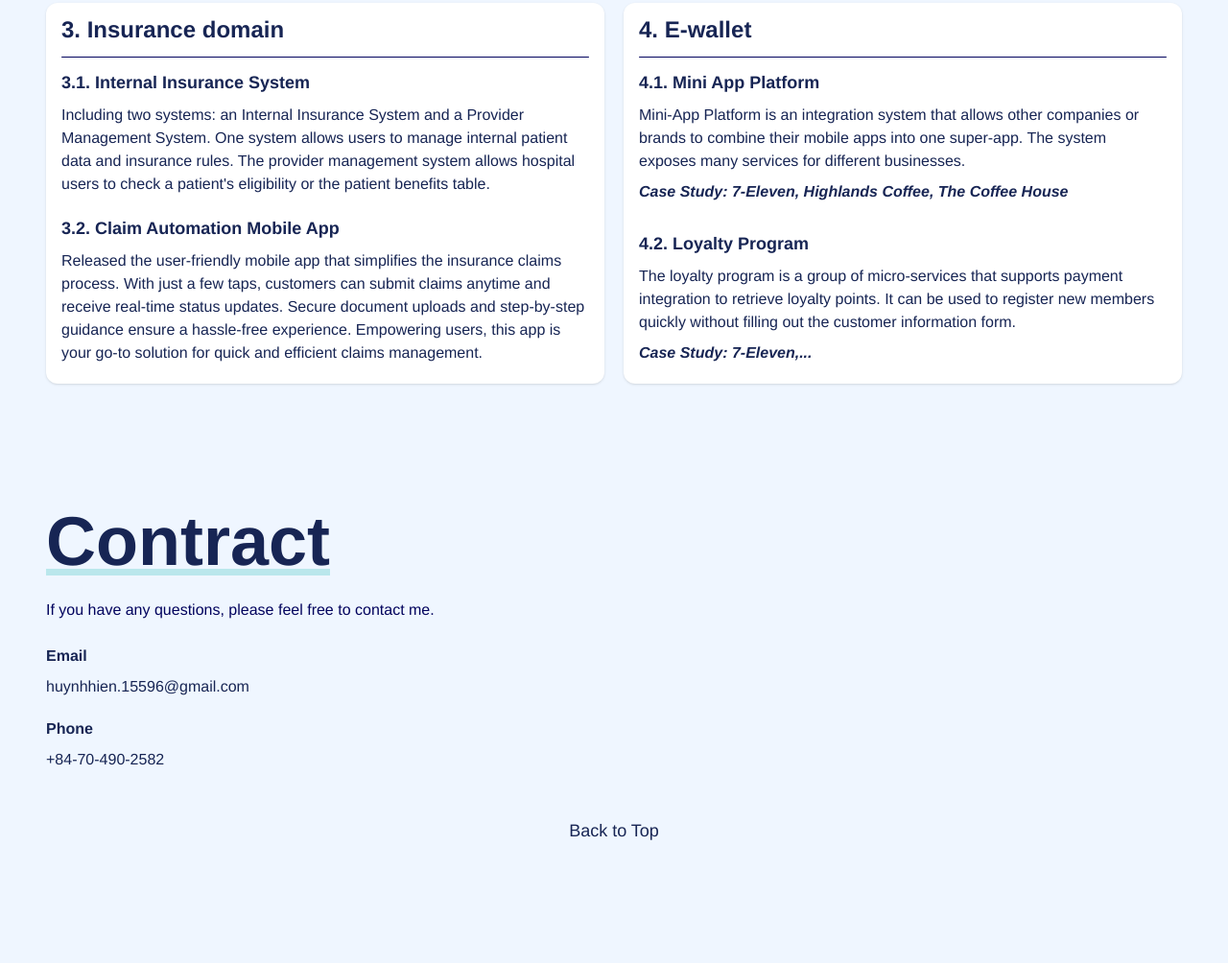
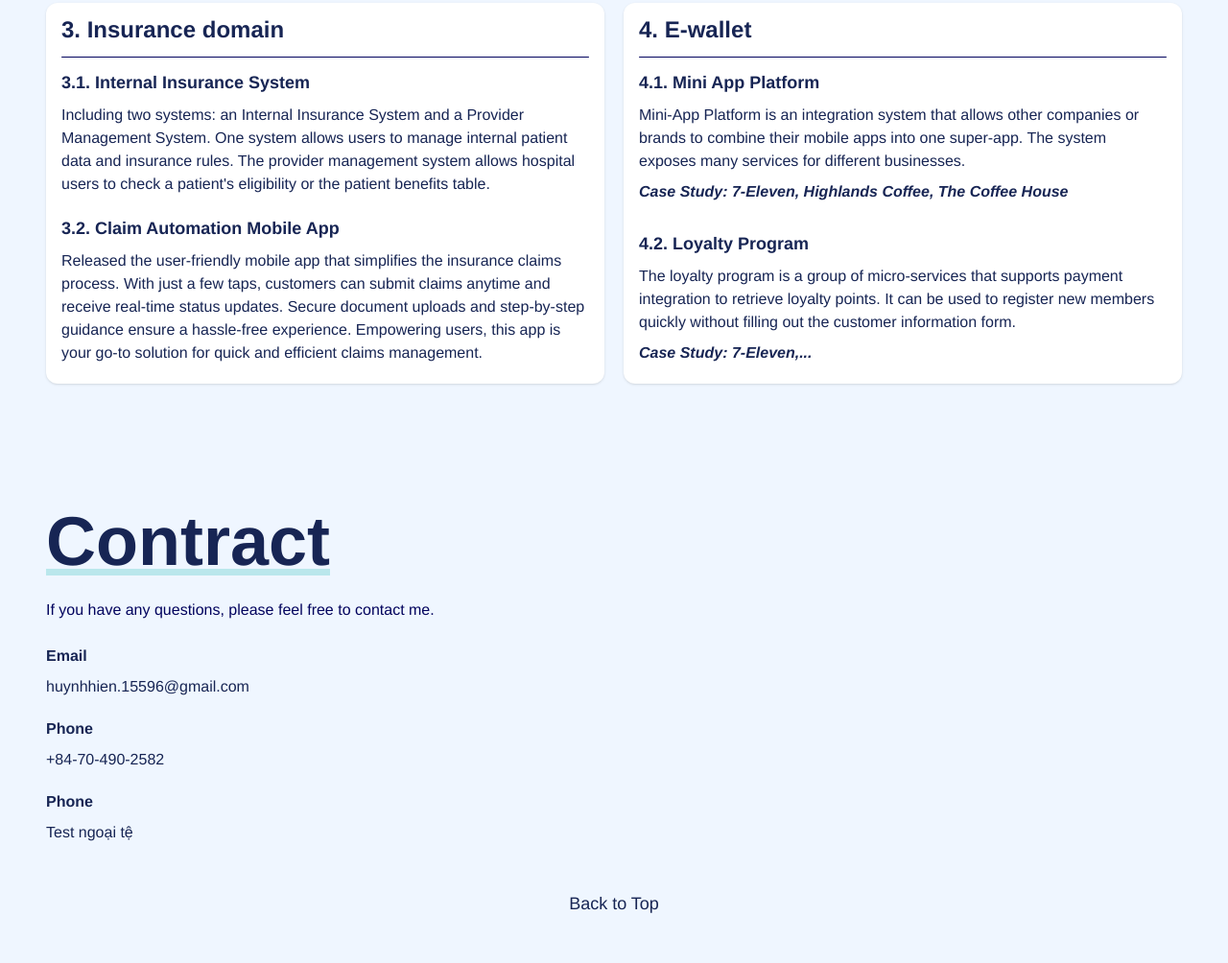
Before and after one commit to huynhhien96/rs, a website: page index.html in a window 1280 px wide. Shown: the part 3778-4782 px from the top of the page at 96% size. Before the commit the page ends 4706 px from the top, so only its background shows below. Drawn offline with Linux system fonts and the light colour scheme.

Commit message:
Update index.html
Signed-off-by: Huỳnh Đức Hiền <55803802+huynhhien96@users.noreply.github.com>

```diff
--- a/index.html
+++ b/index.html
@@ -627,6 +627,12 @@
               <a href="tel:+84-70-490-2582" class="">+84-70-490-2582</a>
             </p>
           </div>
+          <div class="space-y-2">
+            <h3 class="font-semibold">Phone</h3>
+            <p class="">
+              <a href="/find-foreign-currency.html" class="">Test ngoại tệ</a>
+            </p>
+          </div>
         </div>
       </div>
     </section>
```
